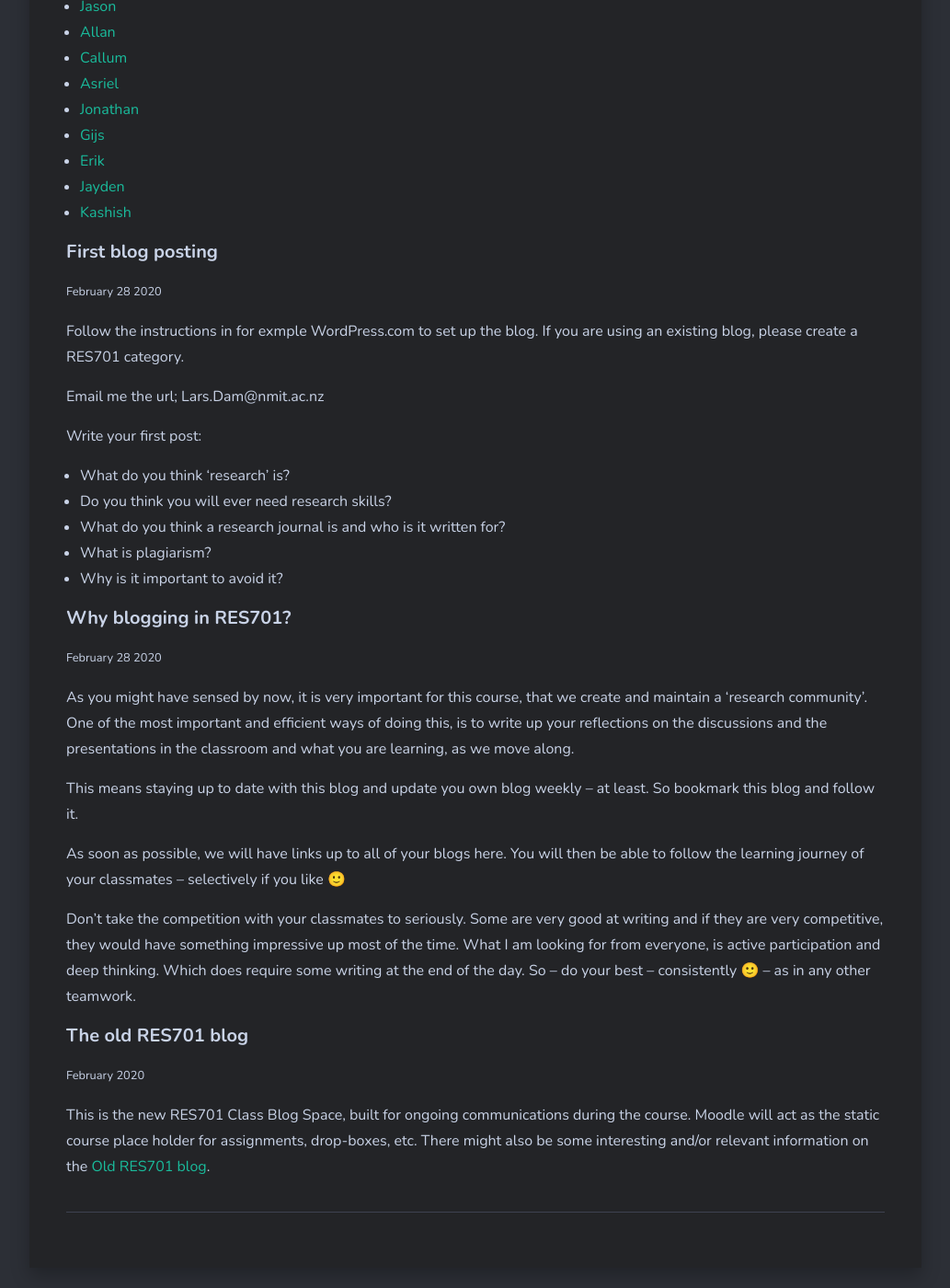
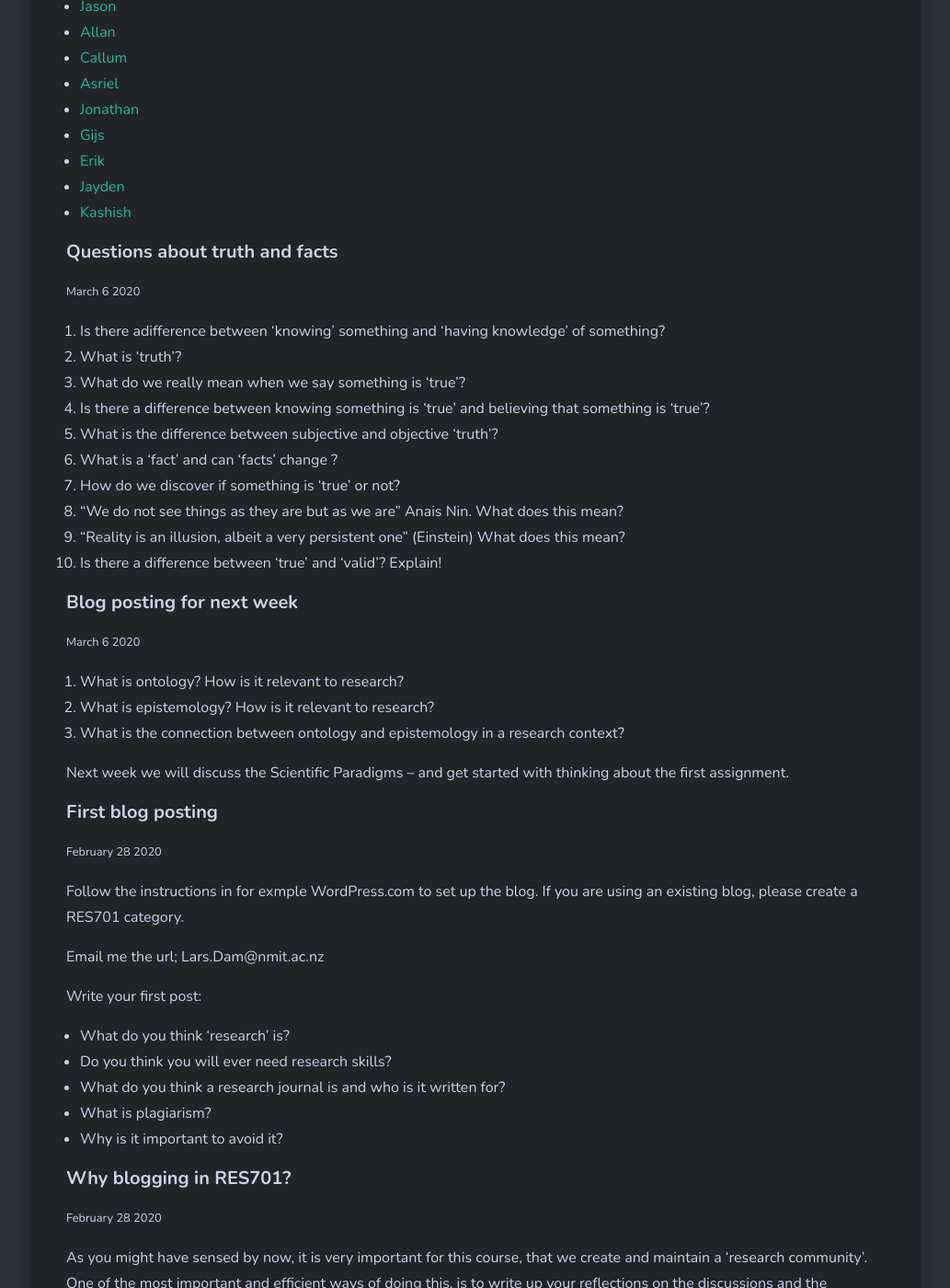
Before and after one commit to larsoliverdam/nmit, a Jekyll site: the page built from _pages/RES701.md, in a window 1280 px wide and 1400 px high, scrolled down 962 px. Shown: the whole window at 92% size, without its empty margins (123-1156 px from the left). Built offline with Jekyll 4.4.1, drawn with Linux system fonts in a browser that asks for light colours; nearby versions of some CDN libraries; comment, search, counter and statistics services are not loaded.

Commit message:
RES Update for week 2

```diff
--- a/_pages/RES701.md
+++ b/_pages/RES701.md
@@ -17,6 +17,29 @@ image: 08.jpg
 * [Erik](https://evesres701journal.wordpress.com/)
 * [Jayden](https://jaykdpc.wordpress.com/category/res701/)
 * [Kashish](kashishpriya.wordpress.com)
+
+#### Questions about truth and facts
+<small>March 6 2020</small>
+
+1. Is there adifference between ‘knowing’ something and ‘having knowledge’ of something?
+2. What is ‘truth’?
+3. What do we really mean when we say something is ‘true’?
+4. Is there a difference between knowing something is ‘true’ and believing that something is ‘true’?
+5. What is the difference between subjective and objective ‘truth’?
+6. What is a ‘fact’ and can ‘facts’ change ?
+7. How do we discover if something is ‘true’ or not?
+8. “We do not see things as they are but as we are” Anais Nin. What does this mean?
+9. “Reality is an illusion, albeit a very persistent one” (Einstein) What does this mean?
+10. Is there a difference between ‘true’ and ‘valid’? Explain!
+
+#### Blog posting for next week
+<small>March 6 2020</small>
+
+1. What is ontology? How is it relevant to research?
+2. What is epistemology? How is it relevant to research?
+3. What is the connection between ontology and epistemology in a research context?
+
+Next week we will discuss the Scientific Paradigms – and get started with thinking about the first assignment.
 
 #### First blog posting
 <small>February 28 2020</small>
```
